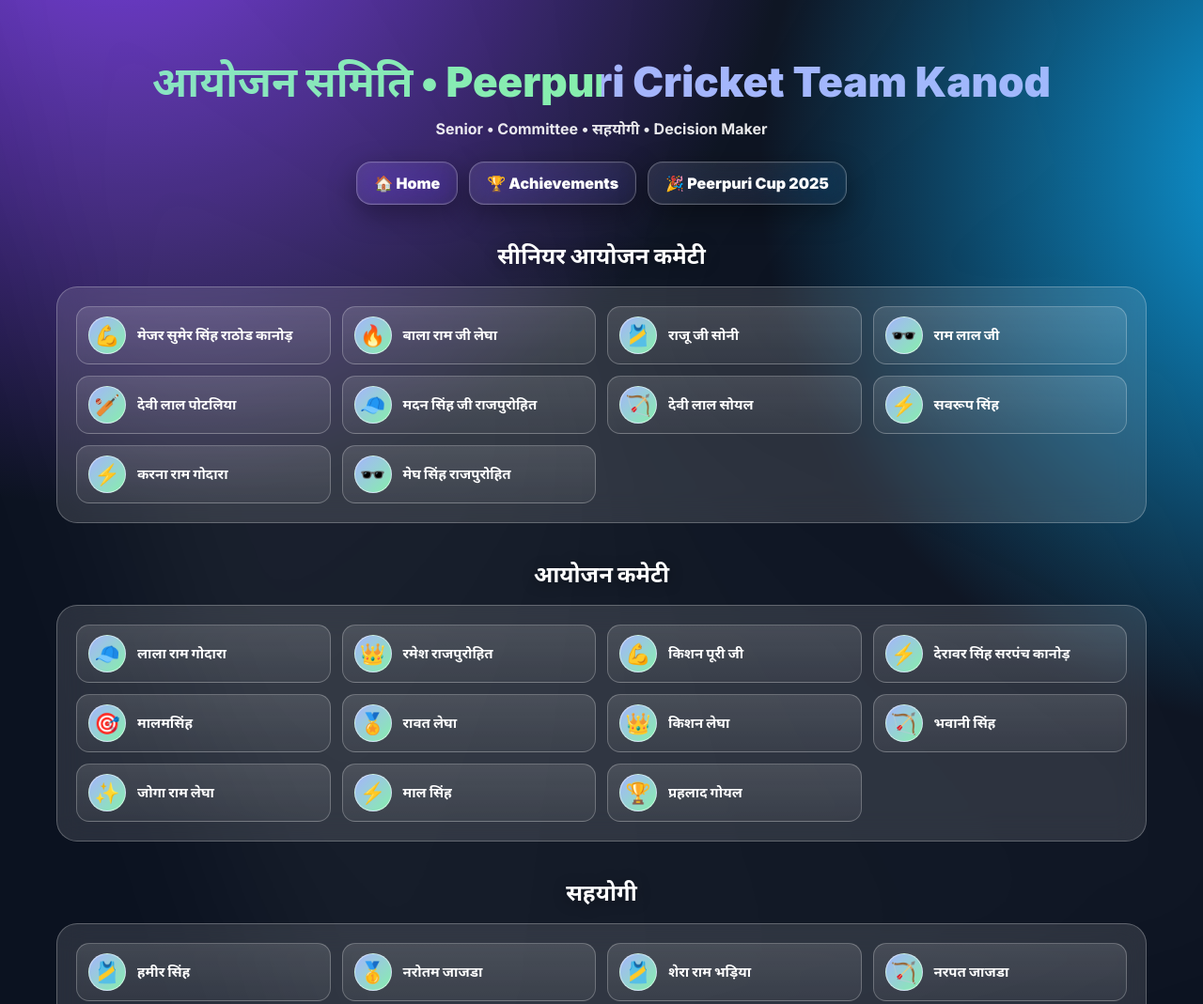
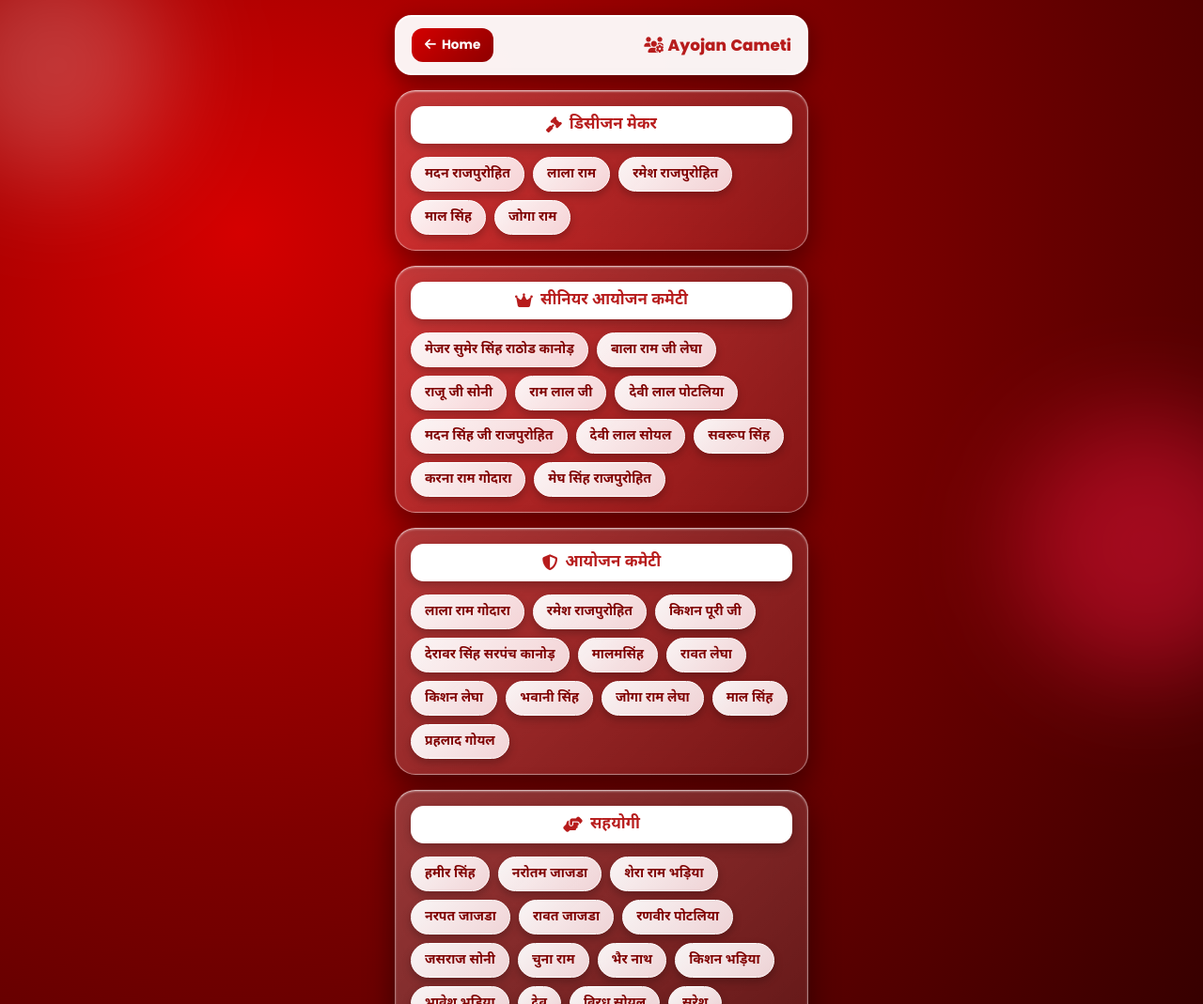
Before and after one commit to devthakan/peerpuri, a plain HTML site: page committee.html in a window 1280 px wide. Shown: the top 1069 px of the page at 94% size. Drawn offline with Linux system fonts and the light colour scheme.

Commit message:
Update committee.html

```diff
--- a/committee.html
+++ b/committee.html
@@ -1,112 +1,182 @@
 <!DOCTYPE html>
 <html lang="hi">
 <head>
-  <meta charset="UTF-8" />
-  <meta name="viewport" content="width=device-width,initial-scale=1" />
-  <title>Peerpuri Cricket — आयोजन समिति</title>
-  <link href="https://fonts.googleapis.com/css2?family=Inter:wght@400;700;900&family=Noto+Sans+Devanagari:wght@500;700;800&display=swap" rel="stylesheet" />
+  <meta charset="UTF-8">
+  <meta name="viewport" content="width=device-width, initial-scale=1.0">
+  <title>Ayojan Cameti - PEERPURI CUP</title>
+  <link href="https://fonts.googleapis.com/css2?family=Noto+Sans+Devanagari:wght@400;600;700;800;900&family=Poppins:wght@600;700;800&display=swap" rel="stylesheet">
+  <link rel="stylesheet" href="https://cdnjs.cloudflare.com/ajax/libs/font-awesome/6.5.1/css/all.min.css">
   <style>
-    :root{
-      --bg:#0b1220; --text:#fff; --glass:rgba(255,255,255,.12); --brd:rgba(255,255,255,.25);
-      --accent1:#7c3aed; --accent2:#0ea5e9; --accent3:#22c55e; --radius:22px;
+    * { box-sizing: border-box; margin: 0; padding: 0; }
+    body {
+      font-family: 'Noto Sans Devanagari', 'Poppins', sans-serif;
+      background: radial-gradient(circle at 20% 20%, #d50000 0%, #7f0000 45%, #2b0000 100%);
+      color: #ffffff;
+      min-height: 100vh;
+      padding: 16px 14px 40px;
+      overflow-x: hidden;
     }
-    *{box-sizing:border-box;margin:0;padding:0}
-    body{
-      font-family:"Inter","Noto Sans Devanagari",system-ui;
-      color:var(--text);
-      background:
-        radial-gradient(1200px 1200px at 10% -10%, var(--accent1) 0%, transparent 60%),
-        radial-gradient(1000px 1000px at 110% 10%, var(--accent2) 0%, transparent 60%),
-        radial-gradient(900px 900px at 50% 120%, var(--accent3) 0%, transparent 60%), var(--bg);
-      min-height:100vh; overflow-x:hidden;
+    .bg-orb { position: fixed; border-radius: 50%; filter: blur(55px); z-index: 0; pointer-events: none; }
+    .orb-1 { width: 240px; height: 240px; background: rgba(255, 255, 255, 0.22); top: -50px; left: -60px; }
+    .orb-2 { width: 280px; height: 280px; background: rgba(255, 23, 68, 0.45); bottom: 10%; right: -80px; }
+
+    .app-shell {
+      max-width: 440px;
+      margin: 0 auto;
+      position: relative;
+      z-index: 1;
+      display: flex;
+      flex-direction: column;
+      gap: 16px;
     }
-    .mist{position:fixed;inset:-10vmax;background:conic-gradient(from 180deg at 50% 50%,rgba(255,255,255,.06),rgba(255,255,255,0),rgba(255,255,255,.06));filter:blur(70px);animation:swirl 25s linear infinite;pointer-events:none;z-index:0}
-    @keyframes swirl{to{transform:rotate(360deg)}}
-    .container{position:relative;z-index:1;max-width:1200px;margin:auto;padding:60px 20px 80px}
-    h1{
-      text-align:center;font-size:clamp(28px,4vw,44px);font-weight:900;
-      background:linear-gradient(90deg,#a5b4fc,#93c5fd,#86efac);
-      -webkit-background-clip:text;-webkit-text-fill-color:transparent;
-      background-size:300% 100%;animation:shine 8s linear infinite;
+    .top-nav {
+      display: flex;
+      align-items: center;
+      justify-content: space-between;
+      padding: 12px 16px;
+      background: rgba(255, 255, 255, 0.95);
+      border-radius: 18px;
+      border: 2px solid #ffffff;
+      box-shadow: 0 8px 24px rgba(0,0,0,0.4);
     }
-    @keyframes shine{0%{background-position:0% 50%}100%{background-position:200% 50%}}
-    .subtitle{text-align:center;opacity:.9;font-weight:700;margin-top:6px;margin-bottom:22px}
-    .btnbar{margin:0 auto 26px;display:flex;gap:12px;flex-wrap:wrap;justify-content:center}
-    .gbtn{
-      position:relative;display:inline-flex;align-items:center;gap:8px;justify-content:center;
-      padding:12px 18px;border-radius:16px;text-decoration:none;color:var(--text);font-weight:800;
-      background:linear-gradient(145deg,rgba(255,255,255,.10),rgba(255,255,255,.04));
-      border:1px solid rgba(255,255,255,.25);backdrop-filter:blur(16px) saturate(160%);
-      box-shadow:0 10px 30px rgba(0,0,0,.35), inset 0 0 0 1px rgba(255,255,255,.05);
-      transition:transform .25s ease, box-shadow .25s ease;overflow:hidden;
+    .back-link {
+      text-decoration: none;
+      background: linear-gradient(135deg, #d50000, #8e0000);
+      color: #ffffff;
+      padding: 8px 14px;
+      border-radius: 12px;
+      font-weight: 700;
+      font-size: 0.85rem;
+      display: inline-flex;
+      align-items: center;
+      gap: 6px;
     }
-    .gbtn:hover{transform:translateY(-4px);box-shadow:0 18px 40px rgba(0,0,0,.5)}
-    .section{margin-top:40px}
-    .secTitle{text-align:center;font-size:clamp(18px,3vw,24px);font-weight:900;margin-bottom:14px;text-shadow:0 2px 15px rgba(0,0,0,.4)}
-    .panel{background:var(--glass);border:1px solid var(--brd);border-radius:var(--radius);backdrop-filter:blur(16px);padding:20px}
-    .people{display:grid;gap:12px;grid-template-columns:repeat(auto-fit,minmax(240px,1fr))}
-    .chip{display:flex;align-items:center;gap:12px;background:linear-gradient(180deg,rgba(255,255,255,.12),rgba(255,255,255,.05));border:1px solid rgba(255,255,255,.25);border-radius:14px;padding:10px 12px;transition:transform .2s ease, box-shadow .2s ease}
-    .chip:hover{transform:translateY(-3px);box-shadow:0 12px 24px rgba(0,0,0,.35)}
-    .avatar{width:40px;height:40px;border-radius:50%;display:grid;place-items:center;font-size:22px;background:linear-gradient(135deg,#a5b4fc,#86efac);border:1px solid rgba(255,255,255,.55)}
-    .name{font-weight:800;font-size:15px}
-    footer{text-align:center;margin-top:50px;font-size:14px;opacity:.8}
+    .page-title { font-weight: 800; color: #b71c1c; font-size: 1.05rem; }
+
+    .glass-box {
+      background: linear-gradient(135deg, rgba(255, 255, 255, 0.22) 0%, rgba(255, 255, 255, 0.08) 100%);
+      backdrop-filter: blur(18px);
+      -webkit-backdrop-filter: blur(18px);
+      border: 1.5px solid rgba(255, 255, 255, 0.4);
+      border-top: 1.5px solid rgba(255, 255, 255, 0.65);
+      border-radius: 22px;
+      padding: 16px;
+      box-shadow: 0 12px 32px rgba(0, 0, 0, 0.45), inset 0 1px 2px rgba(255, 255, 255, 0.4);
+    }
+    .committee-head {
+      background: #ffffff;
+      color: #b71c1c;
+      padding: 9px 14px;
+      border-radius: 14px;
+      font-weight: 900;
+      font-size: 1.05rem;
+      margin-bottom: 14px;
+      display: flex;
+      align-items: center;
+      justify-content: center;
+      gap: 8px;
+      box-shadow: 0 4px 12px rgba(0,0,0,0.25);
+    }
+    .chip-cloud {
+      display: flex;
+      flex-wrap: wrap;
+      gap: 9px;
+    }
+    .glass-chip {
+      background: linear-gradient(135deg, rgba(255,255,255,0.95), rgba(255,235,238,0.88));
+      color: #7f0000;
+      padding: 8px 14px;
+      border-radius: 30px;
+      font-weight: 800;
+      font-size: 0.88rem;
+      border: 1.5px solid #ffffff;
+      box-shadow: 0 4px 10px rgba(0,0,0,0.25);
+    }
   </style>
 </head>
 <body>
-  <div class="mist"></div>
-  <div class="container">
-    <h1>आयोजन समिति • Peerpuri Cricket Team Kanod</h1>
-    <div class="subtitle">Senior • Committee • सहयोगी • Decision Maker</div>
 
-    <nav class="btnbar">
-      <a class="gbtn" href="index.html">🏠 Home</a>
-      <a class="gbtn" href="achievements.html">🏆 Achievements</a>
-      <a class="gbtn" href="cup2025.html">🎉 Peerpuri Cup 2025</a>
-    </nav>
+  <div class="bg-orb orb-1"></div>
+  <div class="bg-orb orb-2"></div>
 
-    <section class="section">
-      <h2 class="secTitle">सीनियर आयोजन कमेटी</h2>
-      <div class="panel"><div class="people" id="senior"></div></div>
-    </section>
+  <div class="app-shell">
+    <div class="top-nav">
+      <a href="index.html" class="back-link"><i class="fa-solid fa-arrow-left"></i> Home</a>
+      <span class="page-title"><i class="fa-solid fa-users-gear"></i> Ayojan Cameti</span>
+    </div>
 
-    <section class="section">
-      <h2 class="secTitle">आयोजन कमेटी</h2>
-      <div class="panel"><div class="people" id="main"></div></div>
-    </section>
+    <!-- डिसीजन मेकर -->
+    <div class="glass-box">
+      <div class="committee-head"><i class="fa-solid fa-gavel"></i> डिसीजन मेकर</div>
+      <div class="chip-cloud">
+        <span class="glass-chip">मदन राजपुरोहित</span>
+        <span class="glass-chip">लाला राम</span>
+        <span class="glass-chip">रमेश राजपुरोहित</span>
+        <span class="glass-chip">माल सिंह</span>
+        <span class="glass-chip">जोगा राम</span>
+      </div>
+    </div>
 
-    <section class="section">
-      <h2 class="secTitle">सहयोगी</h2>
-      <div class="panel"><div class="people" id="support"></div></div>
-    </section>
+    <!-- सीनियर आयोजन कमेटी -->
+    <div class="glass-box">
+      <div class="committee-head"><i class="fa-solid fa-crown"></i> सीनियर आयोजन कमेटी</div>
+      <div class="chip-cloud">
+        <span class="glass-chip">मेजर सुमेर सिंह राठोड कानोड़</span>
+        <span class="glass-chip">बाला राम जी लेघा</span>
+        <span class="glass-chip">राजू जी सोनी</span>
+        <span class="glass-chip">राम लाल जी</span>
+        <span class="glass-chip">देवी लाल पोटलिया</span>
+        <span class="glass-chip">मदन सिंह जी राजपुरोहित</span>
+        <span class="glass-chip">देवी लाल सोयल</span>
+        <span class="glass-chip">सवरूप सिंह</span>
+        <span class="glass-chip">करना राम गोदारा</span>
+        <span class="glass-chip">मेघ सिंह राजपुरोहित</span>
+      </div>
+    </div>
 
-    <section class="section">
-      <h2 class="secTitle">डिसीजन मेकर</h2>
-      <div class="panel"><div class="people" id="dm"></div></div>
-    </section>
+    <!-- आयोजन कमेटी -->
+    <div class="glass-box">
+      <div class="committee-head"><i class="fa-solid fa-shield-halved"></i> आयोजन कमेटी</div>
+      <div class="chip-cloud">
+        <span class="glass-chip">लाला राम गोदारा</span>
+        <span class="glass-chip">रमेश राजपुरोहित</span>
+        <span class="glass-chip">किशन पूरी जी</span>
+        <span class="glass-chip">देरावर सिंह सरपंच कानोड़</span>
+        <span class="glass-chip">मालमसिंह</span>
+        <span class="glass-chip">रावत लेघा</span>
+        <span class="glass-chip">किशन लेघा</span>
+        <span class="glass-chip">भवानी सिंह</span>
+        <span class="glass-chip">जोगा राम लेघा</span>
+        <span class="glass-chip">माल सिंह</span>
+        <span class="glass-chip">प्रहलाद गोयल</span>
+      </div>
+    </div>
 
-    <footer>© 2025 Peerpuri Cricket Team Kanod • Committee Directory</footer>
+    <!-- सहयोगी -->
+    <div class="glass-box">
+      <div class="committee-head"><i class="fa-solid fa-handshake-angle"></i> सहयोगी</div>
+      <div class="chip-cloud">
+        <span class="glass-chip">हमीर सिंह</span>
+        <span class="glass-chip">नरोतम जाजडा</span>
+        <span class="glass-chip">शेरा राम भड़िया</span>
+        <span class="glass-chip">नरपत जाजडा</span>
+        <span class="glass-chip">रावत जाजडा</span>
+        <span class="glass-chip">रणवीर पोटलिया</span>
+        <span class="glass-chip">जसराज सोनी</span>
+        <span class="glass-chip">चुना राम</span>
+        <span class="glass-chip">भैर नाथ</span>
+        <span class="glass-chip">किशन भड़िया</span>
+        <span class="glass-chip">भावेश भड़िया</span>
+        <span class="glass-chip">देव</span>
+        <span class="glass-chip">विरध सोयल</span>
+        <span class="glass-chip">सुरेश</span>
+        <span class="glass-chip">मोटा राम</span>
+        <span class="glass-chip">राम सिंह</span>
+        <span class="glass-chip">खेराज राम पनावडा</span>
+        <span class="glass-chip">लीला राम पनावडा</span>
+      </div>
+    </div>
   </div>
 
-  <script>
-    // Modern sporty emojis
-    const EMOJIS = ["🏏","⚡","👑","💪","🎯","🧢","🕶️","🔥","🏆","✨","🏅","🥇","🎽","🏹"];
-    const randomEmoji = () => EMOJIS[Math.floor(Math.random()*EMOJIS.length)];
-
-    const DATA = {
-      senior:["मेजर सुमेर सिंह राठोड कानोड़","बाला राम जी लेघा","राजू जी सोनी","राम लाल जी","देवी लाल पोटलिया","मदन सिंह जी राजपुरोहित","देवी लाल सोयल","सवरूप सिंह","करना राम गोदारा","मेघ सिंह राजपुरोहित"],
-      main:["लाला राम गोदारा","रमेश राजपुरोहित","किशन पूरी जी","देरावर सिंह सरपंच कानोड़","मालमसिंह","रावत लेघा","किशन लेघा","भवानी सिंह","जोगा राम लेघा","माल सिंह","प्रहलाद गोयल"],
-      support:["हमीर सिंह","नरोतम जाजडा","शेरा राम भड़िया","नरपत जाजडा","रावत जाजडा","रणवीर पोटलिया","जसराज सोनी","चुना राम","भैर नाथ","किशन भड़िया","भावेश भड़िया","देव","विरध सोयल","सुरेश","मोटा राम","राम सिंह","खेराज राम पनावडा","लीला राम पनावडा"],
-      dm:["मदन राजपुरोहित","लाला राम","रमेश राजपुरोहित","माल सिंह","जोगा राम"]
-    };
-
-    for (const [key, names] of Object.entries(DATA)) {
-      document.getElementById(key).innerHTML = names.map(n => `
-        <div class="chip">
-          <div class="avatar">${randomEmoji()}</div>
-          <div class="name">${n}</div>
-        </div>
-      `).join("");
-    }
-  </script>
 </body>
 </html>
```
